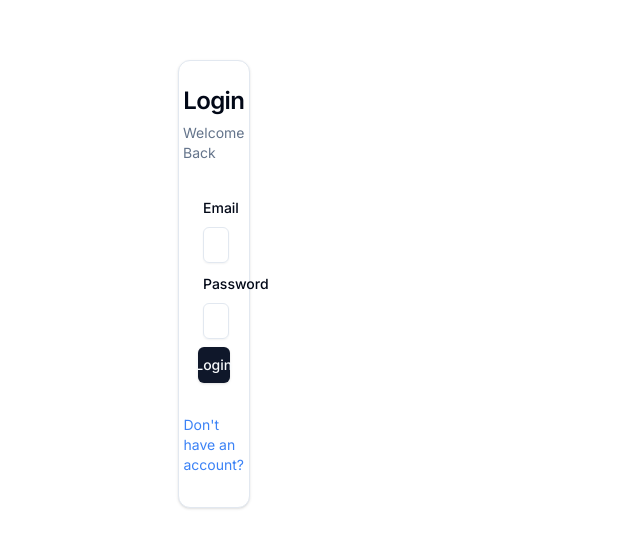
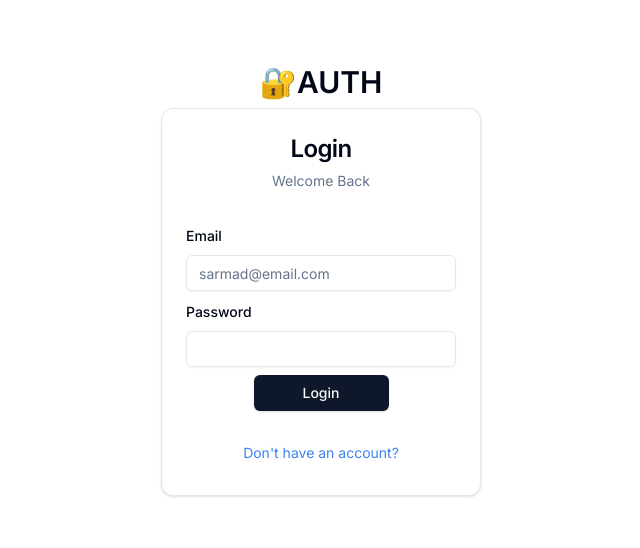
Before and after one commit to Sarmad426/nextjs-auth-v5, a Next.js app: page /sign-in in a window 1280 px wide. Shown: the part 116-664 px from the top of the page, without its empty margins (319-959 px from the left). Built offline with nearby package versions, Linux system fonts and the light colour scheme.

Commit message:
Added heading and enhanced the styles

```diff
--- a/app/(auth)/sign-in/page.tsx
+++ b/app/(auth)/sign-in/page.tsx
@@ -10,7 +10,8 @@ export const metadata: Metadata = {
 
 export default function SignIn() {
   return (
-    <div>
+    <div className="flex items-center justify-center mb-4 flex-col w-full">
+      <Heading title="🔐AUTH" />
       <CardWrapper
         title="Login"
         description="Welcome Back"
```
